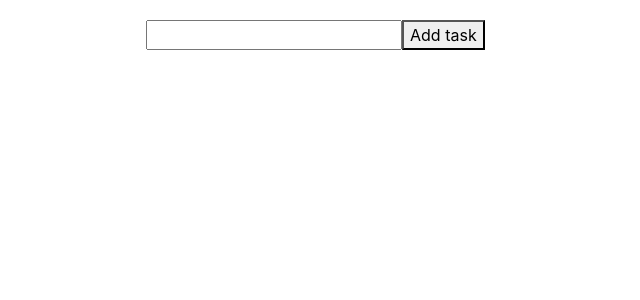
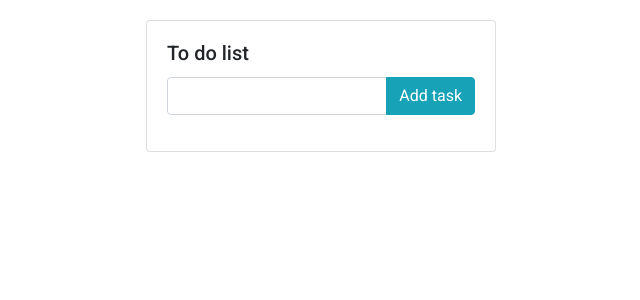
Before and after one commit to dariusz75/react-to-do, a React (Create React App) app: page / in a window 1280 px wide. Shown: the top 300 px of the page, without its empty margins (319-959 px from the left). Built offline with nearby package versions, Linux system fonts and the light colour scheme.

Commit message:
styling done

```diff
--- a/package.json
+++ b/package.json
@@ -3,6 +3,7 @@
   "version": "0.1.0",
   "private": true,
   "dependencies": {
+    "@material-ui/core": "^3.5.1",
     "bootstrap": "^4.1.3",
     "jquery": "^3.3.1",
     "popper.js": "^1.14.5",
--- a/public/index.html
+++ b/public/index.html
@@ -1,5 +1,6 @@
 <!DOCTYPE html>
 <html lang="en">
+
 <head>
   <meta charset="utf-8">
   <link rel="shortcut icon" href="%PUBLIC_URL%/favicon.ico">
@@ -19,8 +20,11 @@
       work correctly both with client-side routing and a non-root public URL.
       Learn how to configure a non-root public URL by running `npm run build`.
     -->
+  <link rel="stylesheet" href="https://fonts.googleapis.com/css?family=Roboto:300,400,500">
+  <link rel="stylesheet" href="https://fonts.googleapis.com/icon?family=Material+Icons">
   <title>React App</title>
 </head>
+
 <body>
   <noscript>
     You need to enable JavaScript to run this app.
@@ -37,4 +41,5 @@
       To create a production bundle, use `npm run build` or `yarn build`.
     -->
 </body>
+
 </html>
--- a/src/App.css
+++ b/src/App.css
@@ -1,3 +1,11 @@
+body {
+  font-family: Roboto;
+}
+
 .application-container {
   margin-top: 20px;
 }
+
+.list-group-item {
+  padding: 0;
+}
--- a/src/App.js
+++ b/src/App.js
@@ -38,11 +38,22 @@ class App extends Component {
       <div className="App application-container container">
         <div className="row">
           <div className="col-md-4 offset-md-4">
-            <input type="text" value={this.state.input} onChange={e => this.setState({ imput: e.target.value })}></input>
-            <button onClick={this.addTodo.bind(this, this.state.imput)}>Add task</button>
-            <ul className="list-group">
-              {this.state.todos.map(el => <li className="list-group-item" key={el.id}>{el.name}<button onClick={this.deleteTodo.bind(this, el.id)}>delete</button></li>)}
-            </ul>
+            <div className="card">
+              <div className="card-body">
+                <h5 className="card-title">To do list</h5>
+                <div className="input-group mb-3">
+                  <input type="text" className="form-control" value={this.state.input} onChange={e => this.setState({ imput: e.target.value })}></input>
+                  <div className="input-group-append">
+                    <button className="btn btn-info" type="button" onClick={this.addTodo.bind(this, this.state.imput)}>Add task</button>
+                  </div>
+                </div>
+
+
+                <ul className="list-group">
+                  {this.state.todos.map(el => <li className="list-group-item" key={el.id}>{el.name}<button className="btn btn-danger float-right" onClick={this.deleteTodo.bind(this, el.id)}>Delete</button></li>)}
+                </ul>
+              </div>
+            </div>
           </div>
         </div>
       </div>
```
Also changed, not shown: 1 other file (tests, documents, lock files or other folders). Lines whose indentation alone changed are shown as unchanged.
